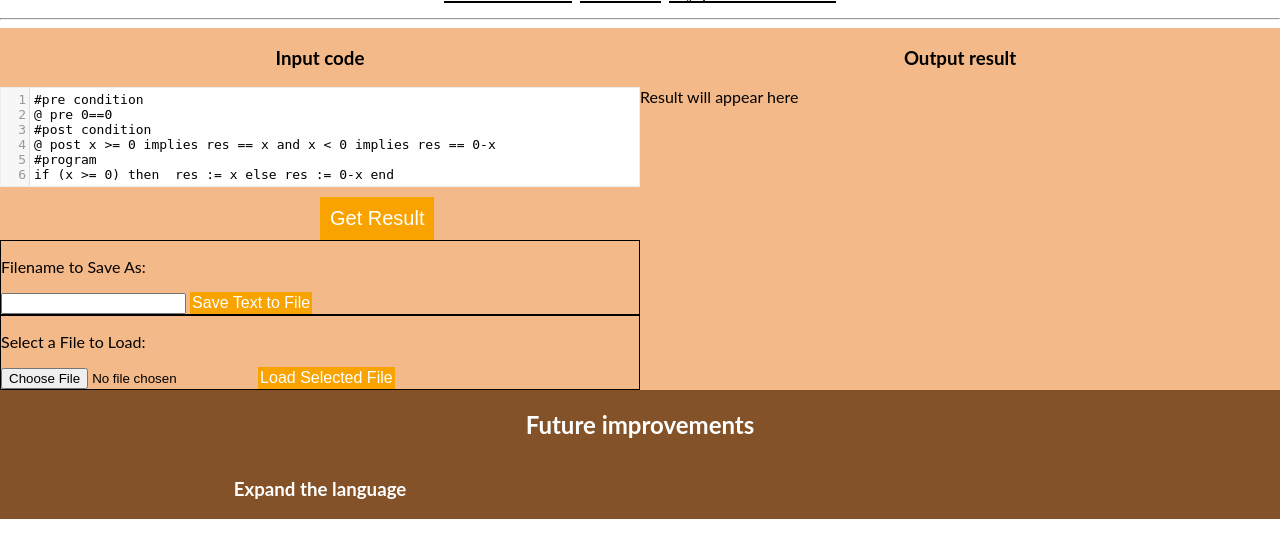
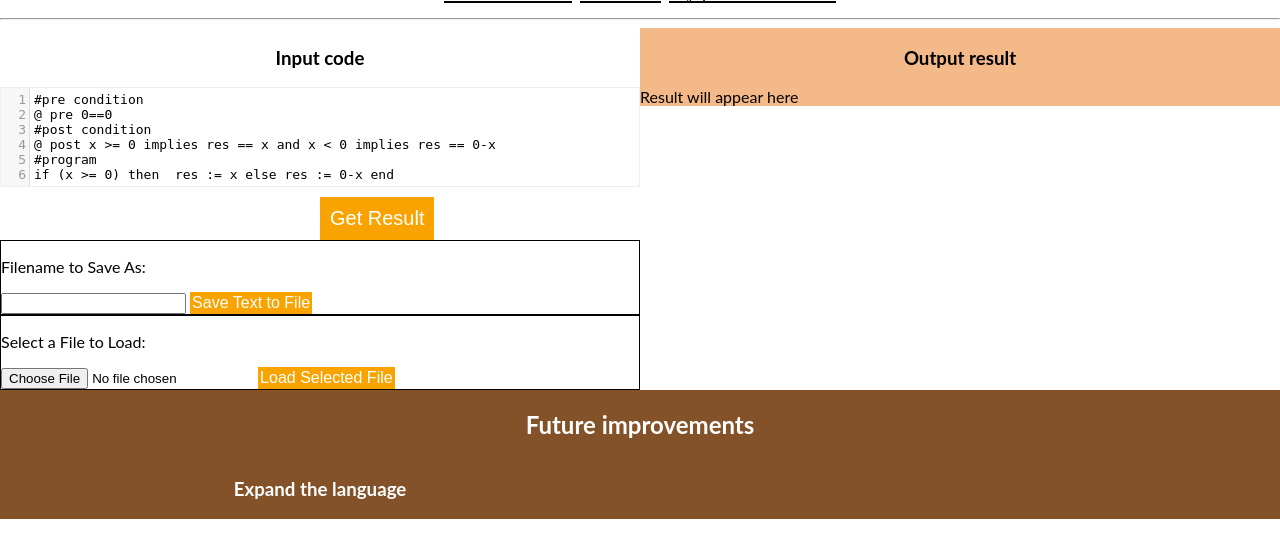
Before and after one commit to anaoaktree/vcgen, a Django app: page / in a window 1280 px wide. Shown: the part 187-745 px from the top of the page. Run offline with Django 3.2, Linux system fonts and the light colour scheme; some libraries are stand-ins or nearby versions.

Commit message:
styling css

```diff
--- a/textinterface/static/textinterface/css/style.css
+++ b/textinterface/static/textinterface/css/style.css
@@ -40,13 +40,13 @@ section{
 	width: 100%;
 }
 
-#action{
-	background-color: #F4B988;
-}
-
 #improvs{
 	background-color: #845229;
 	color:white;
+}
+
+#result-div{
+	background-color: #F4B988;
 }
 /*-------*/
 
```
